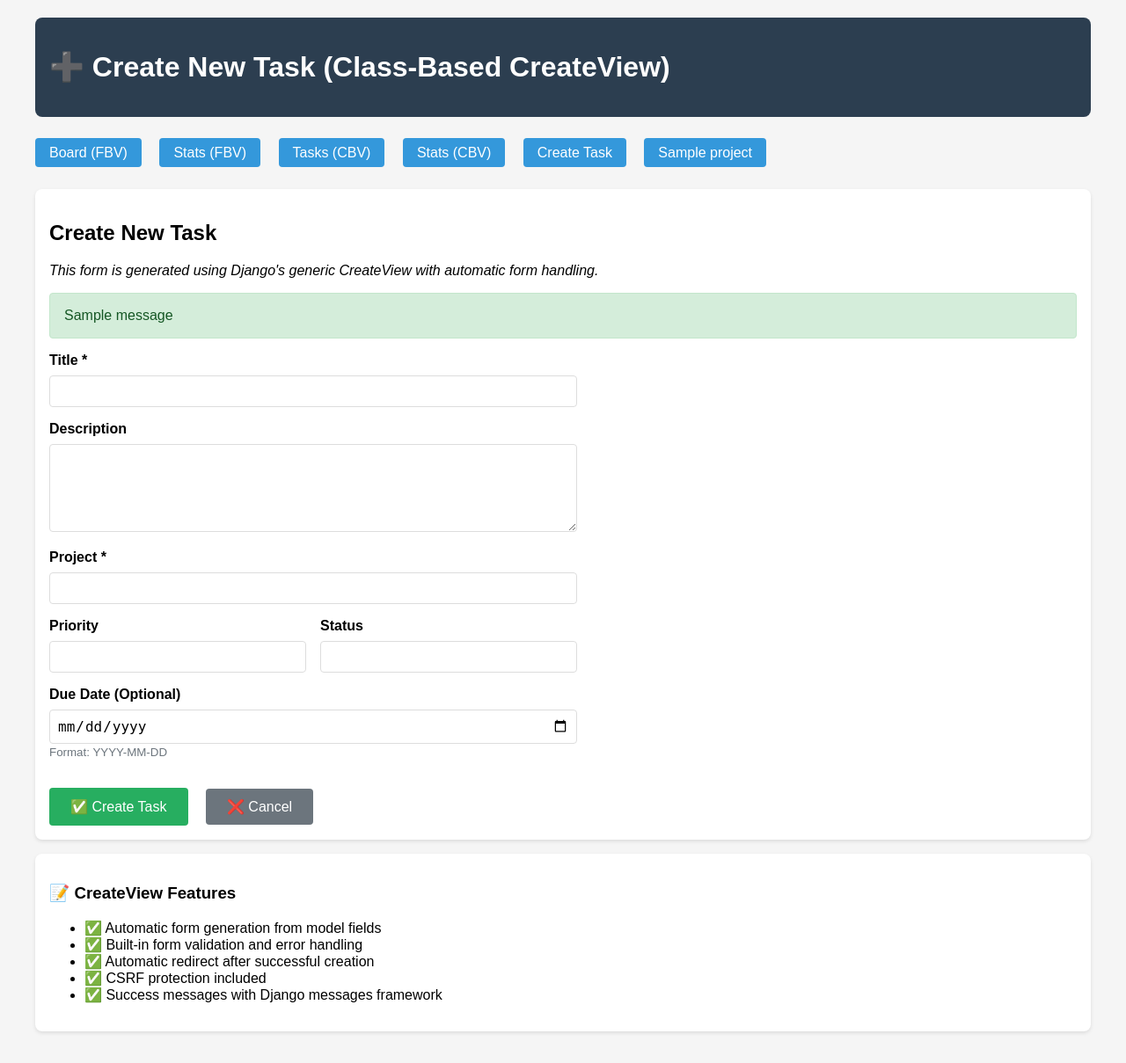
After one commit to AlikhanIllini/Assignment_Project_Alikhan_alikhan4, a Django app: template tasks/templates/tasks/task_create.html in a window 1280 px wide. The commit adds this page. Shown: the whole page at 88% size. Run offline with Django 3.2, Linux system fonts and the light colour scheme; the template is opened without the code that fills it: most values are stand-ins (such as "Sample title", 1, 10 or a date in 2020); one stand-in notice (Sample message) is shown; form fields are guessed from the names that the template uses.

Commit message:
feat(A5): implement class-based views with URL refactoring - Add TaskStatsView (base View class) - Add TaskListView (generic ListView with pagination) - Add ProjectDetailView (generic DetailView) - Add TaskCreateView (generic CreateView with forms) - Create all CBV templates with {% for %}/{% empty %} loops - Refactor URLs with proper app-level routing and named patterns - Update navigation with CBV links and reverse lookups

```diff
--- a/tasks/templates/tasks/base.html
+++ b/tasks/templates/tasks/base.html
@@ -28,10 +28,13 @@
         </div>
 
         <nav class="nav">
-            <a href="{% url 'task_board' %}">Board</a>
-            <a href="{% url 'task_stats' %}">Stats</a>
+            <a href="{% url 'task_board' %}">Board (FBV)</a>
+            <a href="{% url 'task_stats' %}">Stats (FBV)</a>
+            <a href="{% url 'task_list_cbv' %}">Tasks (CBV)</a>
+            <a href="{% url 'task_stats_cbv' %}">Stats (CBV)</a>
+            <a href="{% url 'task_create_cbv' %}">Create Task</a>
             {% for project in projects %}
-                <a href="{% url 'project_detail' project.id %}">{{ project.name }}</a>
+                <a href="{% url 'project_detail_cbv' project.id %}">{{ project.name }}</a>
             {% empty %}
             {% endfor %}
         </nav>
--- /dev/null
+++ b/tasks/templates/tasks/task_create.html
@@ -0,0 +1,115 @@
+{% extends 'tasks/base.html' %}
+
+{% block title %}Create New Task - CreateView{% endblock %}
+
+{% block header %}➕ Create New Task (Class-Based CreateView){% endblock %}
+
+{% block content %}
+<div class="card">
+    <h2>Create New Task</h2>
+    <p><em>This form is generated using Django's generic CreateView with automatic form handling.</em></p>
+
+    {% if messages %}
+        {% for message in messages %}
+            <div style="background: #d4edda; border: 1px solid #c3e6cb; color: #155724; padding: 1rem; margin: 1rem 0; border-radius: 4px;">
+                {{ message }}
+            </div>
+        {% endfor %}
+    {% endif %}
+
+    <form method="post" style="max-width: 600px;">
+        {% csrf_token %}
+
+        <div style="margin-bottom: 1rem;">
+            <label for="{{ form.title.id_for_label }}" style="display: block; font-weight: bold; margin-bottom: 0.5rem;">Title *</label>
+            {{ form.title }}
+            {% if form.title.errors %}
+                <div style="color: #e74c3c; font-size: 0.9em;">{{ form.title.errors }}</div>
+            {% endif %}
+        </div>
+
+        <div style="margin-bottom: 1rem;">
+            <label for="{{ form.description.id_for_label }}" style="display: block; font-weight: bold; margin-bottom: 0.5rem;">Description</label>
+            {{ form.description }}
+            {% if form.description.errors %}
+                <div style="color: #e74c3c; font-size: 0.9em;">{{ form.description.errors }}</div>
+            {% endif %}
+        </div>
+
+        <div style="margin-bottom: 1rem;">
+            <label for="{{ form.project.id_for_label }}" style="display: block; font-weight: bold; margin-bottom: 0.5rem;">Project *</label>
+            {{ form.project }}
+            {% if form.project.errors %}
+                <div style="color: #e74c3c; font-size: 0.9em;">{{ form.project.errors }}</div>
+            {% endif %}
+        </div>
+
+        <div style="display: grid; grid-template-columns: 1fr 1fr; gap: 1rem; margin-bottom: 1rem;">
+            <div>
+                <label for="{{ form.priority.id_for_label }}" style="display: block; font-weight: bold; margin-bottom: 0.5rem;">Priority</label>
+                {{ form.priority }}
+                {% if form.priority.errors %}
+                    <div style="color: #e74c3c; font-size: 0.9em;">{{ form.priority.errors }}</div>
+                {% endif %}
+            </div>
+
+            <div>
+                <label for="{{ form.status.id_for_label }}" style="display: block; font-weight: bold; margin-bottom: 0.5rem;">Status</label>
+                {{ form.status }}
+                {% if form.status.errors %}
+                    <div style="color: #e74c3c; font-size: 0.9em;">{{ form.status.errors }}</div>
+                {% endif %}
+            </div>
+        </div>
+
+        <div style="margin-bottom: 1rem;">
+            <label for="{{ form.due_date.id_for_label }}" style="display: block; font-weight: bold; margin-bottom: 0.5rem;">Due Date (Optional)</label>
+            {{ form.due_date }}
+            {% if form.due_date.errors %}
+                <div style="color: #e74c3c; font-size: 0.9em;">{{ form.due_date.errors }}</div>
+            {% endif %}
+            <small style="color: #6c757d;">Format: YYYY-MM-DD</small>
+        </div>
+
+        <div style="margin-top: 2rem;">
+            <button type="submit" style="padding: 0.75rem 1.5rem; background: #27ae60; color: white; border: none; border-radius: 4px; font-size: 1rem; cursor: pointer; margin-right: 1rem;">
+                ✅ Create Task
+            </button>
+            <a href="{% url 'task_list_cbv' %}" style="padding: 0.75rem 1.5rem; background: #6c757d; color: white; text-decoration: none; border-radius: 4px;">
+                ❌ Cancel
+            </a>
+        </div>
+    </form>
+</div>
+
+<div class="card">
+    <h3>📝 CreateView Features</h3>
+    <ul>
+        <li>✅ Automatic form generation from model fields</li>
+        <li>✅ Built-in form validation and error handling</li>
+        <li>✅ Automatic redirect after successful creation</li>
+        <li>✅ CSRF protection included</li>
+        <li>✅ Success messages with Django messages framework</li>
+    </ul>
+</div>
+
+<style>
+    input[type="text"], input[type="date"], textarea, select {
+        width: 100%;
+        padding: 0.5rem;
+        border: 1px solid #ddd;
+        border-radius: 4px;
+        font-size: 1rem;
+        box-sizing: border-box;
+    }
+
+    textarea {
+        min-height: 100px;
+        resize: vertical;
+    }
+
+    button:hover {
+        background: #229954 !important;
+    }
+</style>
+{% endblock %}
```
Also changed, not shown: tasks/templates/tasks/project_detail_cbv.html (added, +85 -0 lines), tasks/templates/tasks/stats.html (added, +45 -0 lines), tasks/templates/tasks/task_list.html (added, +98 -0 lines), tasks/urls.py (+12 -9 lines), tasks/views.py (+98 -0 lines), README.md.
